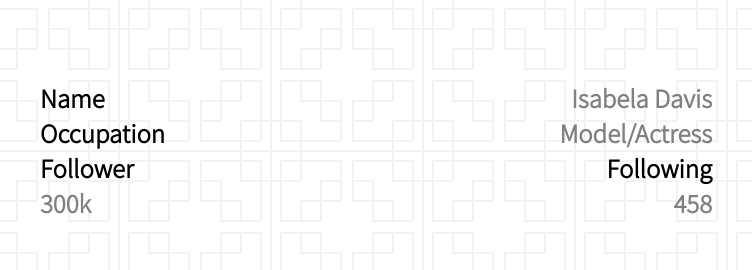
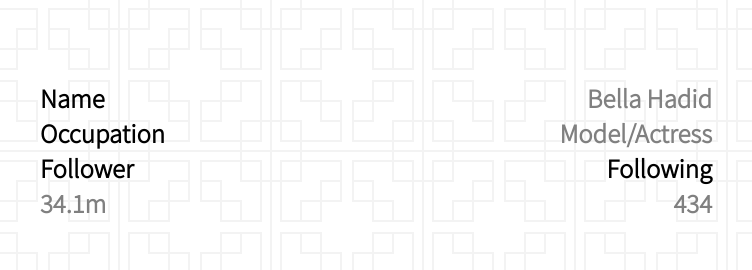
Before and after one commit to HooriaHIC/user-profile, a plain HTML site: page index.html in a window 1280 px wide. Shown: the top 270 px of the page, 488-1240 px from the left. Drawn offline with nearby package versions, Linux system fonts and the light colour scheme; files that its build step writes are made by us from their sources.

Commit message:
Update index.html

```diff
--- a/index.html
+++ b/index.html
@@ -16,7 +16,7 @@
                     <left>
                     	<div class="one-line">
                     		<h2>Name</h2>
-												<h2 class="highlighted">Isabela Davis</h2>
+												<h2 class="highlighted">Bella Hadid</h2>
                     	</div>
 											<div class="one-line">
                     		<h2>Occupation</h2>
@@ -28,8 +28,8 @@
 												<h2>Following</h2>
                     	</div>
 											<div class="one-line">
-                    		<h2 class="highlighted">300k</h2>
-												<h2 class="highlighted">458</h2>
+                    		<h2 class="highlighted">34.1m</h2>
+												<h2 class="highlighted">434</h2>
                     	</div>
 											<div class="one-line-bio">
                     		<h2>Bio</h2>
```
